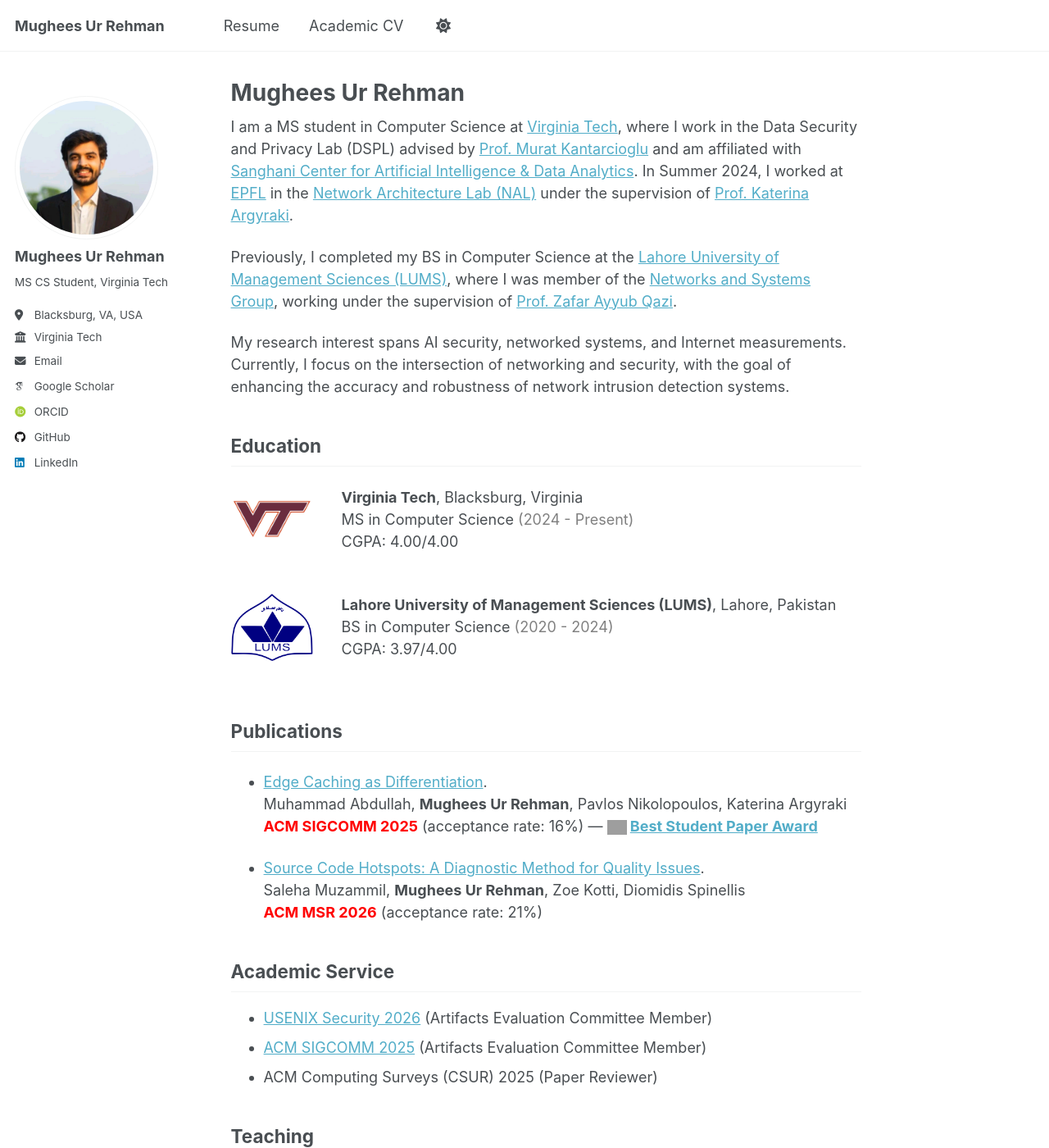
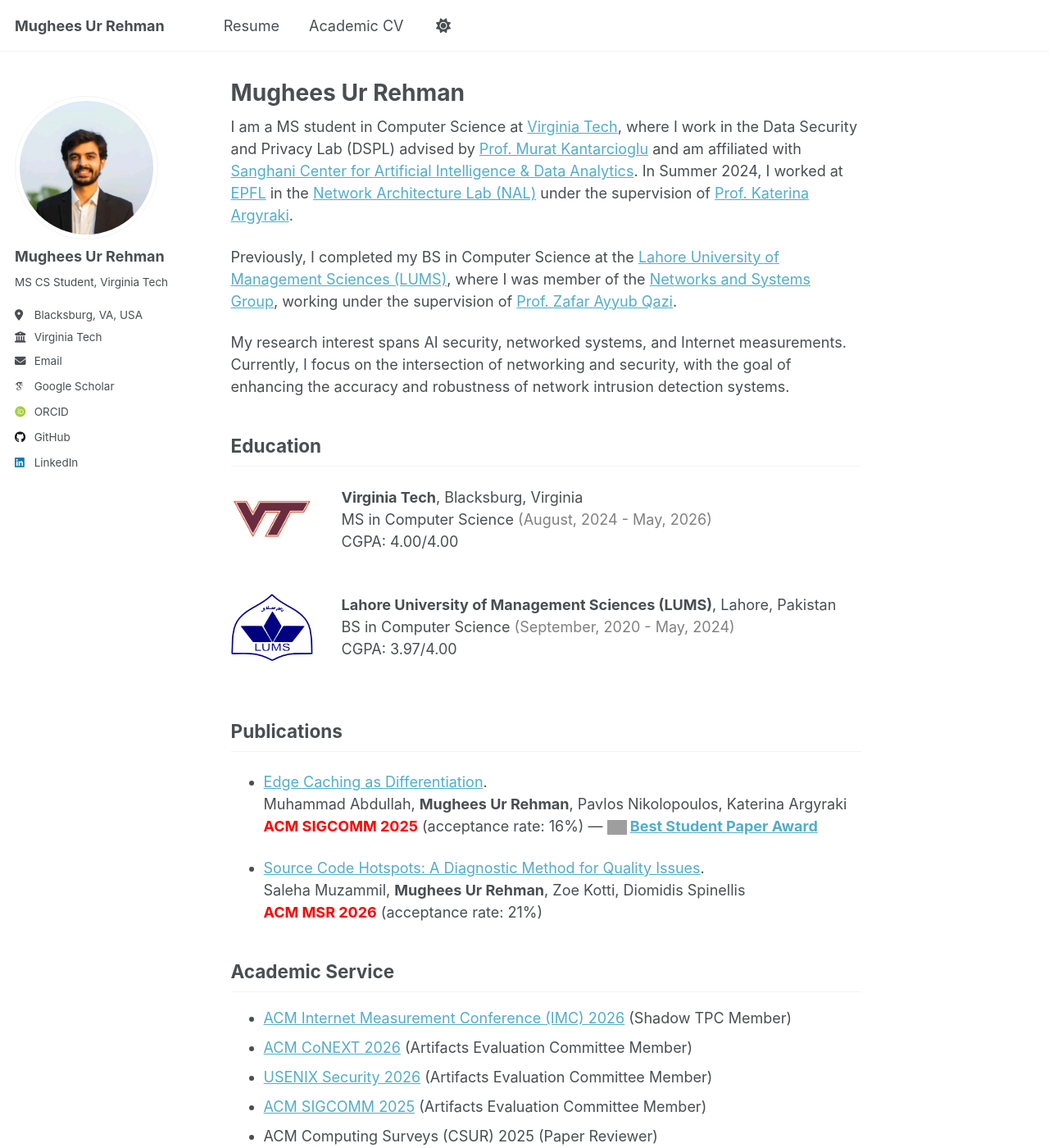
Before and after one commit to mughees-urrehman/mughees-urrehman.github.io, a Jekyll site: the page built from _pages/about.md, in a window 1280 px wide and 1400 px high. Shown: the whole window at 82% size. Built offline with Jekyll 4.4.1, drawn with Linux system fonts in a browser that asks for light colours; some web fonts are replaced; a script that is not in the unit is left out; grey boxes are pictures that could not be loaded.

Commit message:
Updated CV and Academic_CV

```diff
--- a/_pages/about.md
+++ b/_pages/about.md
@@ -21,7 +21,7 @@ My research interest spans AI security, networked systems, and Internet measurem
   <img src="./../images/logo-vt.png" alt="Logo" style="width: 100px; height: auto;">
   <span style="margin-left: 35px;">
     <strong>Virginia Tech</strong>, Blacksburg, Virginia<br>
-    MS in Computer Science <span style="color:#808080;">(2024 - Present)</span> <br>
+    MS in Computer Science <span style="color:#808080;">(August, 2024 - May, 2026)</span> <br>
     CGPA: 4.00/4.00<br>
   </span>
 </div>
@@ -32,7 +32,7 @@ My research interest spans AI security, networked systems, and Internet measurem
   <img src="./../images/logo-lums.png" alt="Logo" style="width: 100px; height: auto;">
   <span style="margin-left: 35px;">
     <strong>Lahore University of Management Sciences (LUMS)</strong>, Lahore, Pakistan<br>
-    BS in Computer Science <span style="color:#808080;">(2020 - 2024)</span> <br>
+    BS in Computer Science <span style="color:#808080;">(September, 2020 - May, 2024)</span> <br>
     CGPA: 3.97/4.00<br>
   </span>
 </div>
@@ -58,6 +58,9 @@ My research interest spans AI security, networked systems, and Internet measurem
 
 
 ## Academic Service {#service}
+
+* <a href="https://conferences.sigcomm.org/imc/2026/shadow-tpc/" target="_blank">ACM Internet Measurement Conference (IMC) 2026</a> (Shadow TPC Member)
+* <a href="https://conferences.sigcomm.org/co-next/2026/" target="_blank">ACM CoNEXT 2026</a> (Artifacts Evaluation Committee Member)
 * <a href="https://www.usenix.org/conference/usenixsecurity26/call-for-papers" target="_blank">USENIX Security 2026</a> (Artifacts Evaluation Committee Member)
 * [ACM SIGCOMM 2025](https://conferences.sigcomm.org/sigcomm/2025/cf-artifacts/) (Artifacts Evaluation Committee Member)
 * ACM Computing Surveys (CSUR) 2025 (Paper Reviewer)
```
Also changed, not shown: 2 other files.
